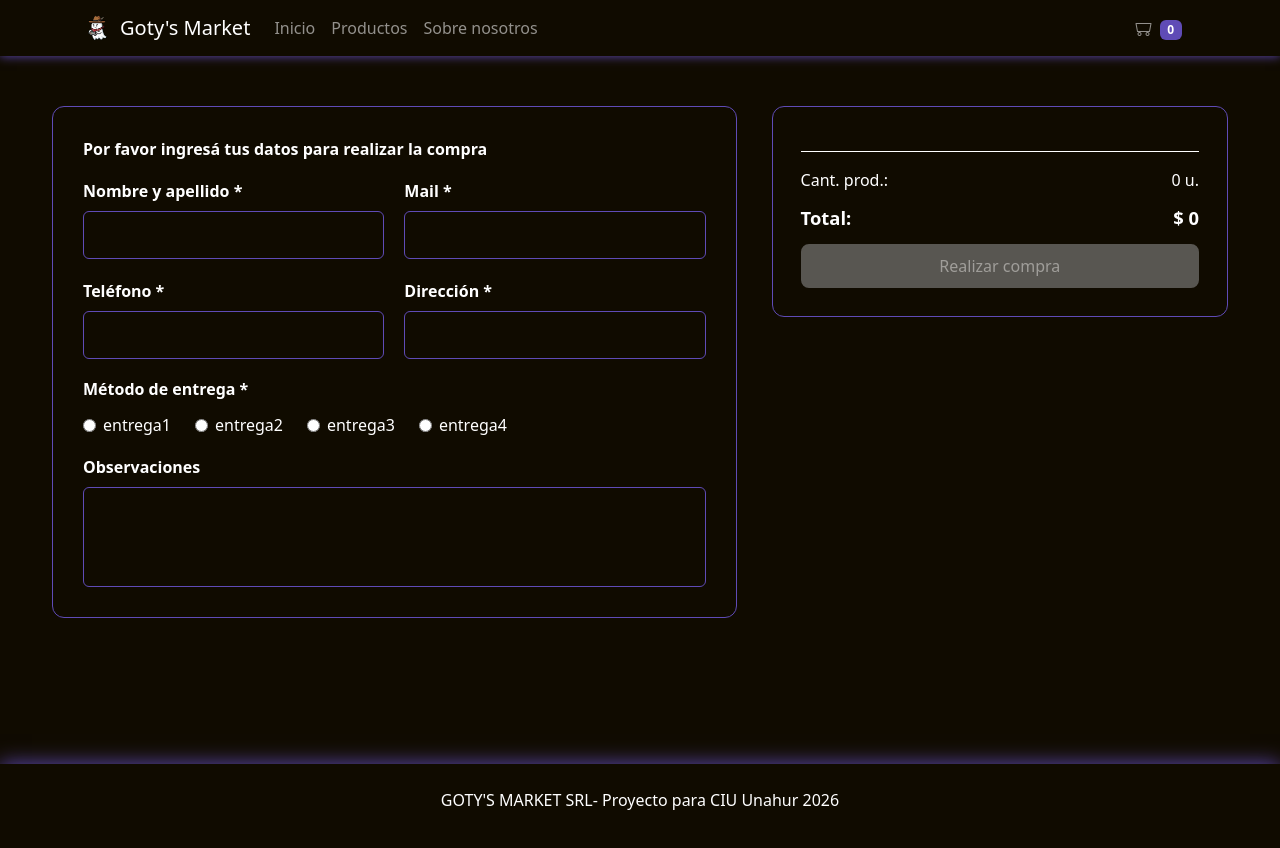
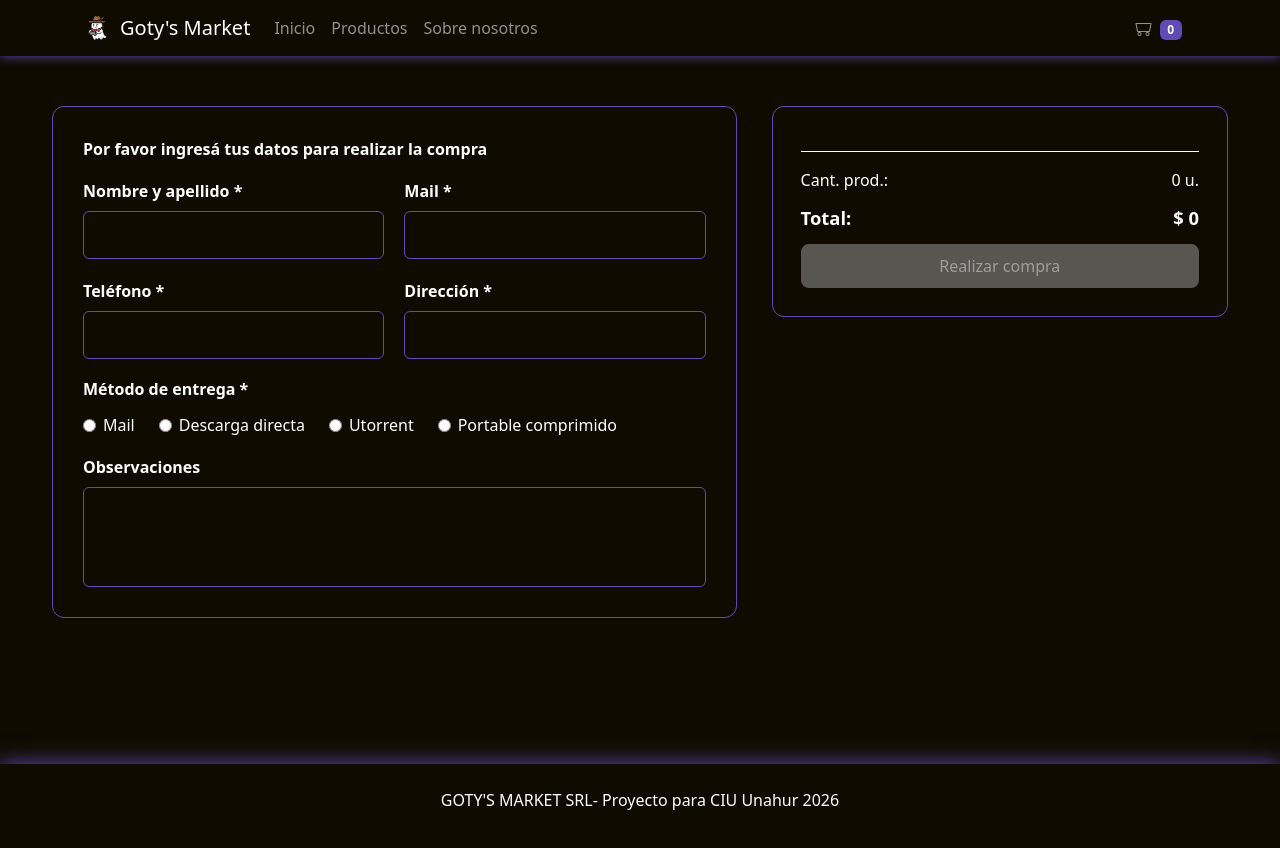
Before and after one commit to tobyy-m/gotys-market, a React (Vite) app: page /finalizarCompra in a window 1280 px wide. Shown: the top 848 px of the page. Built offline with nearby package versions, Linux system fonts and the light colour scheme.

Commit message:
Arreglos de css para la página 404 y métodos de entrega agregados

```diff
--- a/src/App.css
+++ b/src/App.css
@@ -271,6 +271,27 @@ body {
     max-width: 350px;
   }
 
+  .no-encontrado h1 {
+    font-size: 0.9rem;
+  }
+
+  .no-encontrado-texto {
+    font-size: 0.7rem;
+  }
+
+  .no-encontrado h2 {
+    font-size: 0.9rem;
+  }
+
+  .no-encontrado .boton-secundario {
+    --bs-btn-padding-y: 0.1rem;
+    --bs-btn-font-size: 0.7rem;
+  }
+
+  .no-encontrado-imagen {
+    height: 130px;
+  }
+
 }
 
 @media (min-width: 768px) and (max-width: 1023px){
@@ -301,4 +322,25 @@ body {
     margin-top: 3%;
   }
 
+  .no-encontrado h1 {
+    font-size: 2rem;
   }
+
+  .no-encontrado-texto {
+    font-size: 1.5rem;
+  }
+
+  .no-encontrado h2 {
+    font-size: 2rem;
+  }
+
+  .no-encontrado .boton-secundario {
+    --bs-btn-padding-y: 0.5rem;
+    --bs-btn-font-size: 1.5rem;
+  }
+
+  .no-encontrado-imagen {
+    height: 300px;
+  }
+
+}
--- a/src/components/FormularioCompra.jsx
+++ b/src/components/FormularioCompra.jsx
@@ -100,16 +100,16 @@ function FormularioCompra({ setFormularioValido }) {
         <p>Método de entrega *</p>
         <div className={styles.opcionesDeEntrega}>
           <label>
-            <input type="radio" name="entrega" value="entrega1" onChange={handleChange} /> entrega1
+            <input type="radio" name="entrega" value="entrega1" onChange={handleChange} /> Mail
           </label>
           <label>
-            <input type="radio" name="entrega" value="entrega2" onChange={handleChange} /> entrega2
+            <input type="radio" name="entrega" value="entrega2" onChange={handleChange} /> Descarga directa
           </label>
           <label>
-            <input type="radio" name="entrega" value="entrega3" onChange={handleChange} /> entrega3
+            <input type="radio" name="entrega" value="entrega3" onChange={handleChange} /> Utorrent
           </label>
           <label>
-            <input type="radio" name="entrega" value="entrega4" onChange={handleChange} /> entrega4
+            <input type="radio" name="entrega" value="entrega4" onChange={handleChange} /> Portable comprimido
           </label>
           {errors.entrega && (
             <div className="invalid-feedback d-block">{errors.entrega}</div>
```
Lines whose indentation alone changed are shown as unchanged.
